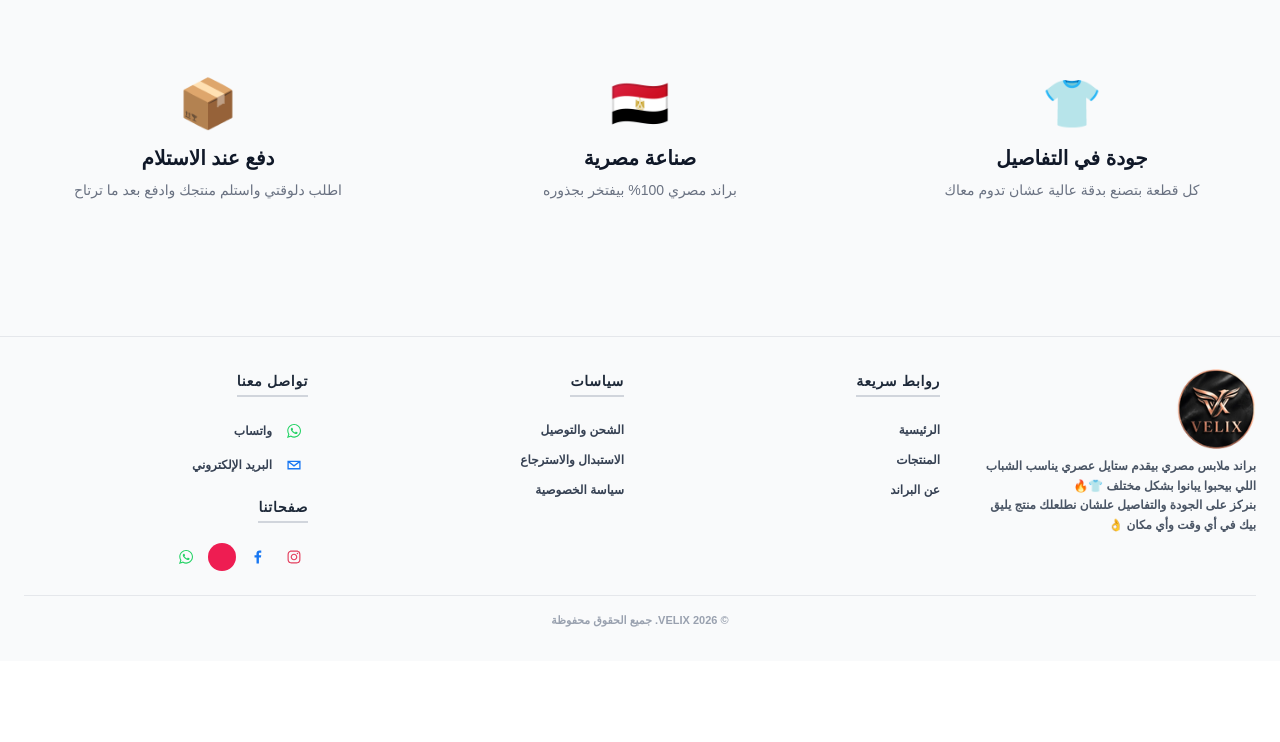
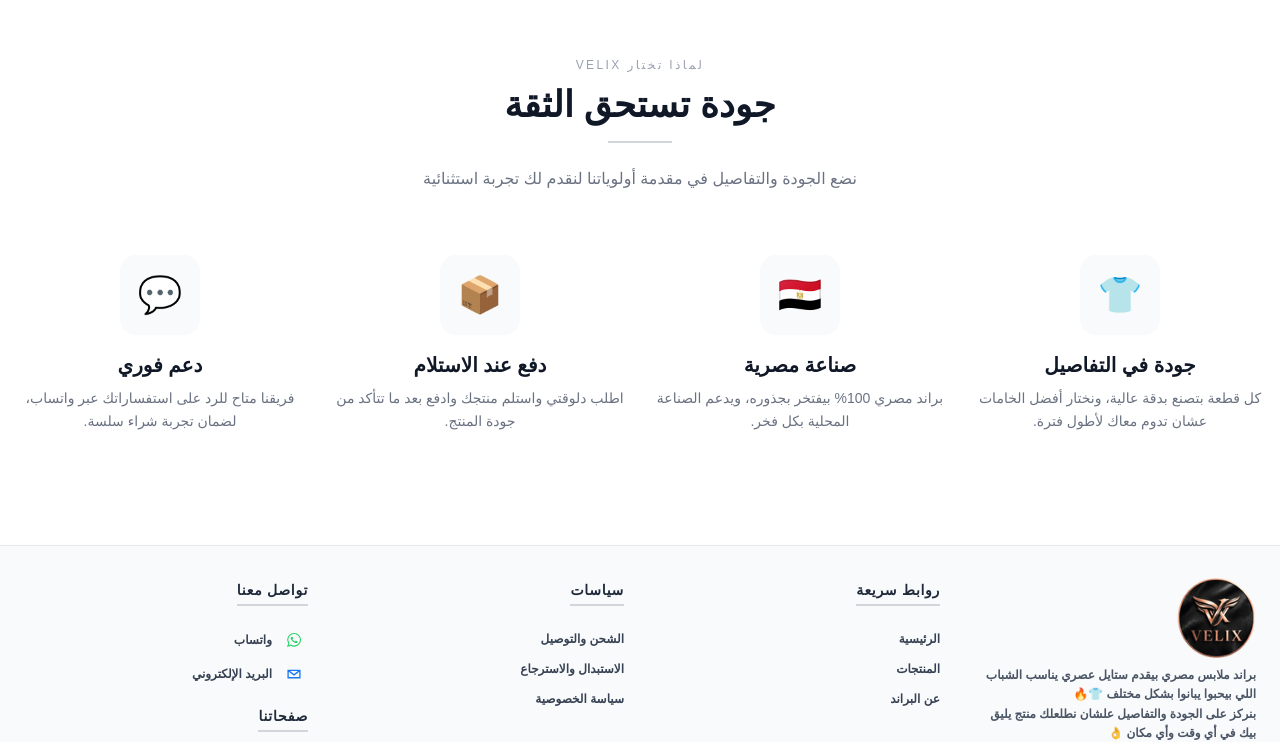
Before and after one commit to velix2026/velix, a Next.js app: page / in a window 1280 px wide. Shown: the part 1372-2114 px from the top of the page. Before the commit the page ends 2033 px from the top, so only its background shows below. Built offline with nearby package versions, Linux system fonts and the light colour scheme; no server answers; the database is empty.

Commit message:
Replace fast shipping with instant support in BrandFeatures

```diff
--- a/src/components/BrandFeatures.tsx
+++ b/src/components/BrandFeatures.tsx
@@ -1,22 +1,63 @@
 export default function BrandFeatures() {
   return (
-    <section className="bg-gray-50 py-20 md:py-28">
+    <section className="bg-white py-20 md:py-28 border-t border-gray-100">
       <div className="container mx-auto px-4">
-        <div className="grid grid-cols-1 md:grid-cols-3 gap-8 md:gap-12 text-center">
-          <div className="p-6 rounded-2xl hover:bg-white transition-all duration-300 group">
-            <div className="text-5xl mb-4 group-hover:scale-110 transition-transform duration-300">👕</div>
-            <h3 className="text-xl font-bold text-gray-900 mb-2">جودة في التفاصيل</h3>
-            <p className="text-gray-500 text-sm">كل قطعة بتصنع بدقة عالية عشان تدوم معاك</p>
+        <div className="text-center mb-12 md:mb-16">
+          <span className="text-xs text-gray-400 tracking-[0.2em] uppercase mb-3 block">
+            لماذا تختار VELIX
+          </span>
+          <h2 className="text-3xl md:text-4xl font-bold text-gray-900">
+            جودة تستحق الثقة
+          </h2>
+          <div className="w-16 h-0.5 bg-gray-300 mx-auto mt-4 mb-6"></div>
+          <p className="text-gray-500 text-base max-w-2xl mx-auto">
+            نضع الجودة والتفاصيل في مقدمة أولوياتنا لنقدم لك تجربة استثنائية
+          </p>
+        </div>
+
+        <div className="grid grid-cols-2 lg:grid-cols-4 gap-6 md:gap-8 text-center">
+          {/* جودة في التفاصيل */}
+          <div className="group">
+            <div className="relative w-16 h-16 md:w-20 md:h-20 mx-auto mb-4 flex items-center justify-center bg-gray-50 rounded-xl md:rounded-2xl group-hover:bg-gray-100 transition-all duration-300">
+              <span className="text-3xl md:text-4xl group-hover:scale-110 transition-transform duration-300">👕</span>
+            </div>
+            <h3 className="text-base md:text-xl font-bold text-gray-900 mb-2">جودة في التفاصيل</h3>
+            <p className="text-gray-500 text-xs md:text-sm leading-relaxed max-w-xs mx-auto">
+              كل قطعة بتصنع بدقة عالية، ونختار أفضل الخامات عشان تدوم معاك لأطول فترة.
+            </p>
           </div>
-          <div className="p-6 rounded-2xl hover:bg-white transition-all duration-300 group">
-            <div className="text-5xl mb-4 group-hover:scale-110 transition-transform duration-300">🇪🇬</div>
-            <h3 className="text-xl font-bold text-gray-900 mb-2">صناعة مصرية</h3>
-            <p className="text-gray-500 text-sm">براند مصري 100% بيفتخر بجذوره</p>
+
+          {/* صناعة مصرية */}
+          <div className="group">
+            <div className="relative w-16 h-16 md:w-20 md:h-20 mx-auto mb-4 flex items-center justify-center bg-gray-50 rounded-xl md:rounded-2xl group-hover:bg-gray-100 transition-all duration-300">
+              <span className="text-3xl md:text-4xl group-hover:scale-110 transition-transform duration-300">🇪🇬</span>
+            </div>
+            <h3 className="text-base md:text-xl font-bold text-gray-900 mb-2">صناعة مصرية</h3>
+            <p className="text-gray-500 text-xs md:text-sm leading-relaxed max-w-xs mx-auto">
+              براند مصري 100% بيفتخر بجذوره، ويدعم الصناعة المحلية بكل فخر.
+            </p>
           </div>
-          <div className="p-6 rounded-2xl hover:bg-white transition-all duration-300 group">
-            <div className="text-5xl mb-4 group-hover:scale-110 transition-transform duration-300">📦</div>
-            <h3 className="text-xl font-bold text-gray-900 mb-2">دفع عند الاستلام</h3>
-            <p className="text-gray-500 text-sm">اطلب دلوقتي واستلم منتجك وادفع بعد ما ترتاح</p>
+
+          {/* دفع عند الاستلام */}
+          <div className="group">
+            <div className="relative w-16 h-16 md:w-20 md:h-20 mx-auto mb-4 flex items-center justify-center bg-gray-50 rounded-xl md:rounded-2xl group-hover:bg-gray-100 transition-all duration-300">
+              <span className="text-3xl md:text-4xl group-hover:scale-110 transition-transform duration-300">📦</span>
+            </div>
+            <h3 className="text-base md:text-xl font-bold text-gray-900 mb-2">دفع عند الاستلام</h3>
+            <p className="text-gray-500 text-xs md:text-sm leading-relaxed max-w-xs mx-auto">
+              اطلب دلوقتي واستلم منتجك وادفع بعد ما تتأكد من جودة المنتج.
+            </p>
+          </div>
+
+          {/* خدمة عملاء */}
+          <div className="group">
+            <div className="relative w-16 h-16 md:w-20 md:h-20 mx-auto mb-4 flex items-center justify-center bg-gray-50 rounded-xl md:rounded-2xl group-hover:bg-gray-100 transition-all duration-300">
+              <span className="text-3xl md:text-4xl group-hover:scale-110 transition-transform duration-300">💬</span>
+            </div>
+            <h3 className="text-base md:text-xl font-bold text-gray-900 mb-2">دعم فوري</h3>
+            <p className="text-gray-500 text-xs md:text-sm leading-relaxed max-w-xs mx-auto">
+              فريقنا متاح للرد على استفساراتك عبر واتساب، لضمان تجربة شراء سلسة.
+            </p>
           </div>
         </div>
       </div>
```
